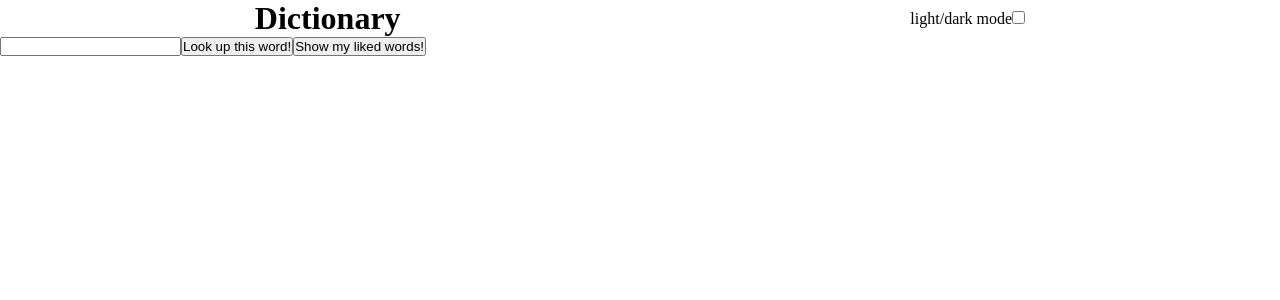
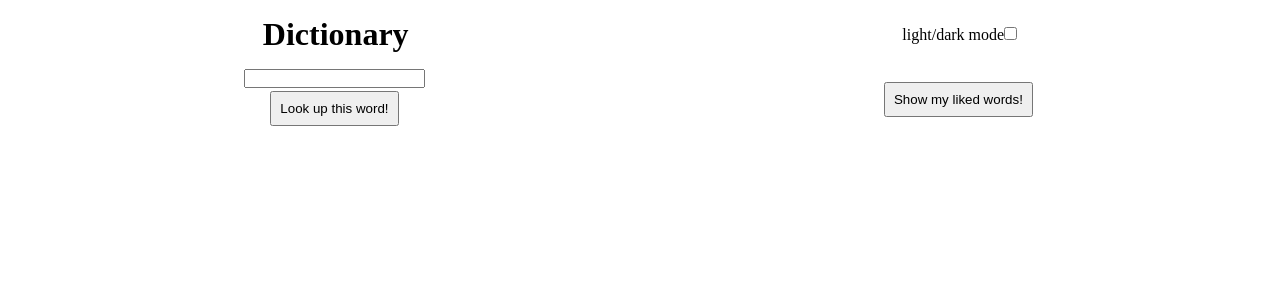
Before and after one commit to CarlMBergman/personlig-inlamning---plu, a React (Vite) app in the folder Dictionary/: page / in a window 1280 px wide. Shown: the top 300 px of the page. Built offline with nearby package versions, Linux system fonts and the light colour scheme.

Commit message:
coverage o minimal css

```diff
--- a/Dictionary/package.json
+++ b/Dictionary/package.json
@@ -8,7 +8,8 @@
     "build": "tsc && vite build",
     "lint": "eslint . --ext ts,tsx --report-unused-disable-directives --max-warnings 0",
     "preview": "vite preview",
-    "test": "vitest"
+    "test": "vitest",
+    "coverage": "vitest run --coverage"
   },
   "dependencies": {
     "react": "^18.2.0",
@@ -25,6 +26,8 @@
     "@typescript-eslint/eslint-plugin": "^6.0.0",
     "@typescript-eslint/parser": "^6.0.0",
     "@vitejs/plugin-react-swc": "^3.3.2",
+    "@vitest/coverage-istanbul": "^0.34.4",
+    "@vitest/ui": "^0.34.4",
     "eslint": "^8.45.0",
     "eslint-plugin-react-hooks": "^4.6.0",
     "eslint-plugin-react-refresh": "^0.4.3",
--- a/Dictionary/src/App.scss
+++ b/Dictionary/src/App.scss
@@ -6,9 +6,30 @@
     display: flex;
     justify-content: space-around;
     align-items: center;
+    margin: 1rem;
+}
+
+.main {
+    margin: 1rem;
+    &__nav {
+        display: flex;
+        justify-content: space-around;
+        align-items: center;
+        &-search {
+            display: flex;
+            justify-content: center;
+            align-items: center;
+            flex-direction: column;
+        }
+    }
 }
 
 .dark {
     color: white;
-    background-color: black;
+    background-color: rgb(50, 46, 46);
 }
+
+button {
+    padding: .5rem;
+    margin: .2rem;
+}
--- a/Dictionary/src/App.tsx
+++ b/Dictionary/src/App.tsx
@@ -29,17 +29,14 @@ function App() {
       }
   }
 
-  // När jag klickar på "show my liked words" så mappas dom
-  // gillade orden ut, om inga gillade finns så får vi ett meddelande
+
   const [showLiked, setShowLiked] = useState<JSX.Element[] | null>(null)
   function handleShowLiked(list: wordDescription[]) {
-    console.log('körs jag?');
-    console.log(list);
 
 
     if (list.length > 0) {
       const likedWordsDisplay = list.map((word: wordDescription, index: number) => {
-        return <WordComp setShowLiked={handleShowLiked} liked={ true } wordDescription={ word } key={index}/>
+        return <WordComp handleShowLiked={handleShowLiked} liked={ true } wordDescription={ word } key={index}/>
       })
       setShowLiked(likedWordsDisplay)
     } else {
@@ -49,7 +46,7 @@ function App() {
     setSearchedWord(null)
   }
 
-  // Här mappar jag ut det sökta ordet
+
   let showDesc: JSX.Element[] | null = null
   if (searchedWord && Array.isArray(searchedWord)) {
     showDesc = searchedWord.map((word: wordDescription, index: number) => {
@@ -62,18 +59,21 @@ function App() {
   }
 
 
-
-
   return (
     <div className={`App ${lightOrDark}`}>
       <header className={`header ${lightOrDark}`}>
         <h1>Dictionary</h1>
         <LightDark setLightOrDark={ setLightOrDark }/>
       </header>
-      <main className={`${lightOrDark}`}>
-        <input type="text" onChange={e => setInputWord(e.target.value)}/>
-        <button onClick={ handleGetWord }>Look up this word!</button>
-        <button onClick={ () => handleShowLiked(list) }>Show my liked words!</button>
+      <main className={`main ${lightOrDark}`}>
+        <nav className='main__nav'>
+          <div className='main__nav-search'>
+            <input type="text" onChange={e => setInputWord(e.target.value)}/>
+            <button onClick={ handleGetWord }>Look up this word!</button>
+          </div>
+          <button onClick={ () => handleShowLiked(list) }>Show my liked words!</button>
+        </nav>
+
         {showDesc &&  showDesc }
         {errorMsg && <p>{ errorMsg }</p>}
         { showLiked && showLiked }
--- a/Dictionary/src/components/wordComp/WordComp.scss
+++ b/Dictionary/src/components/wordComp/WordComp.scss
@@ -4,7 +4,11 @@
     border: 1px solid black;
     padding: 1rem;
     margin: 1rem;
-    &__word {
-        font-family: 'Bebas Neue', sans-serif;
-    }
+    background-color: grey;
+    font-family: 'Bebas Neue', sans-serif;
 }
+
+li {
+    margin-left: 1rem;
+    font-family: 'Franklin Gothic Medium', 'Arial Narrow', Arial, sans-serif;
+}
--- a/Dictionary/src/components/wordComp/WordComp.tsx
+++ b/Dictionary/src/components/wordComp/WordComp.tsx
@@ -1,6 +1,6 @@
-import { definintions, meaning, phonetics, returnedWordProps, returnedWords, wordDescription } from "../../interfaces"
+import { definintions, meaning, phonetics, returnedWordProps, wordDescription } from "../../interfaces"
 import './WordComp.scss'
-import { useContext, useState } from "react";
+import { useContext } from "react";
 import { LikedWordsContext } from "../../reducer/LikedWordsContextProvider";
 
 function WordComp(props: returnedWordProps | null) {
@@ -62,7 +62,6 @@ function WordComp(props: returnedWordProps | null) {
         })
     }
 
-
     function handleRemove() {
         dispatch({
             type: "removed",
@@ -71,11 +70,14 @@ function WordComp(props: returnedWordProps | null) {
         updateLikedDOM()
     }
 
+    // Filtrerar bort det borttagna ordet och skickar tillbaka den nya listan
+    // för att skriva ut den igen
     function updateLikedDOM() {
         const updated = list.filter((wordToKeep: wordDescription) => wordToKeep !== word)
-        if (!props?.setShowLiked) return
-        props.setShowLiked(updated)
+        if (!props?.handleShowLiked) return
+        props.handleShowLiked(updated)
     }
+
     return (
         <article className="word-card">
             <h1 className="word-card__word">{ word.word }</h1>
@@ -85,8 +87,10 @@ function WordComp(props: returnedWordProps | null) {
                 :
                 <button onClick={ handleAdded }>Add to favourites!</button>
             }
+            <div>
+                {sound && sound }
+            </div>
 
-            {sound && sound }
 
                 {noun &&
                     <div>
--- a/Dictionary/src/interfaces.d.ts
+++ b/Dictionary/src/interfaces.d.ts
@@ -1,7 +1,7 @@
 interface returnedWordProps {
     wordDescription: wordDescription,
     liked: boolean,
-    setShowLiked?: (showLiked: wordDescription[]) => void
+    handleShowLiked?: (showLiked: wordDescription[]) => void
 }
 
 interface returnedWords {
--- a/Dictionary/vite.config.ts
+++ b/Dictionary/vite.config.ts
@@ -11,6 +11,9 @@ export default defineConfig({
     environment: 'jsdom',
     setupFiles: "./src/test/setup.ts",
     css: true,
-    globals: true
+    globals: true,
+    coverage: {
+      provider: 'istanbul' // or 'v8'
+    },
   },
 })
```
Also changed, not shown: 2 other files (tests, documents, lock files or other folders).
